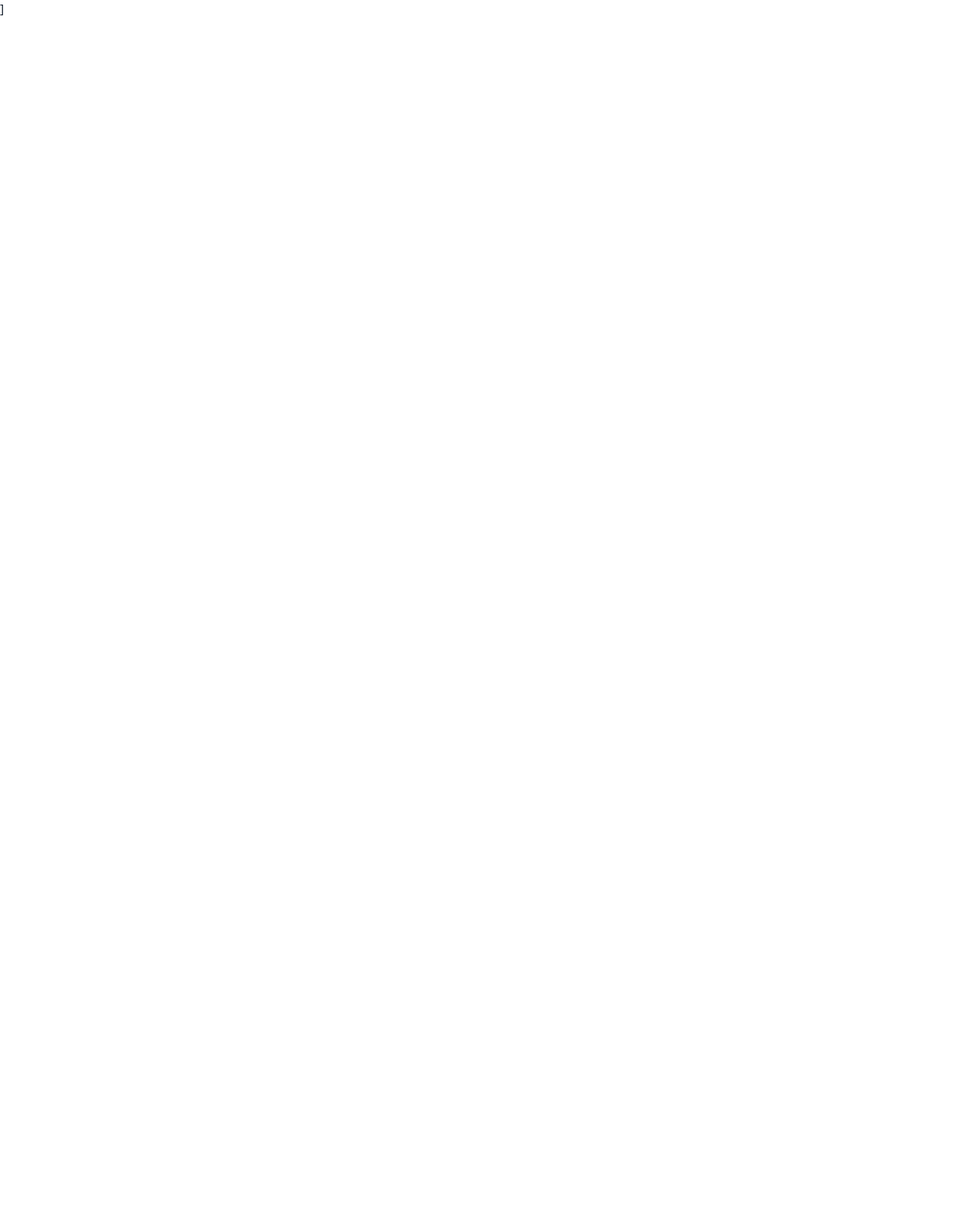
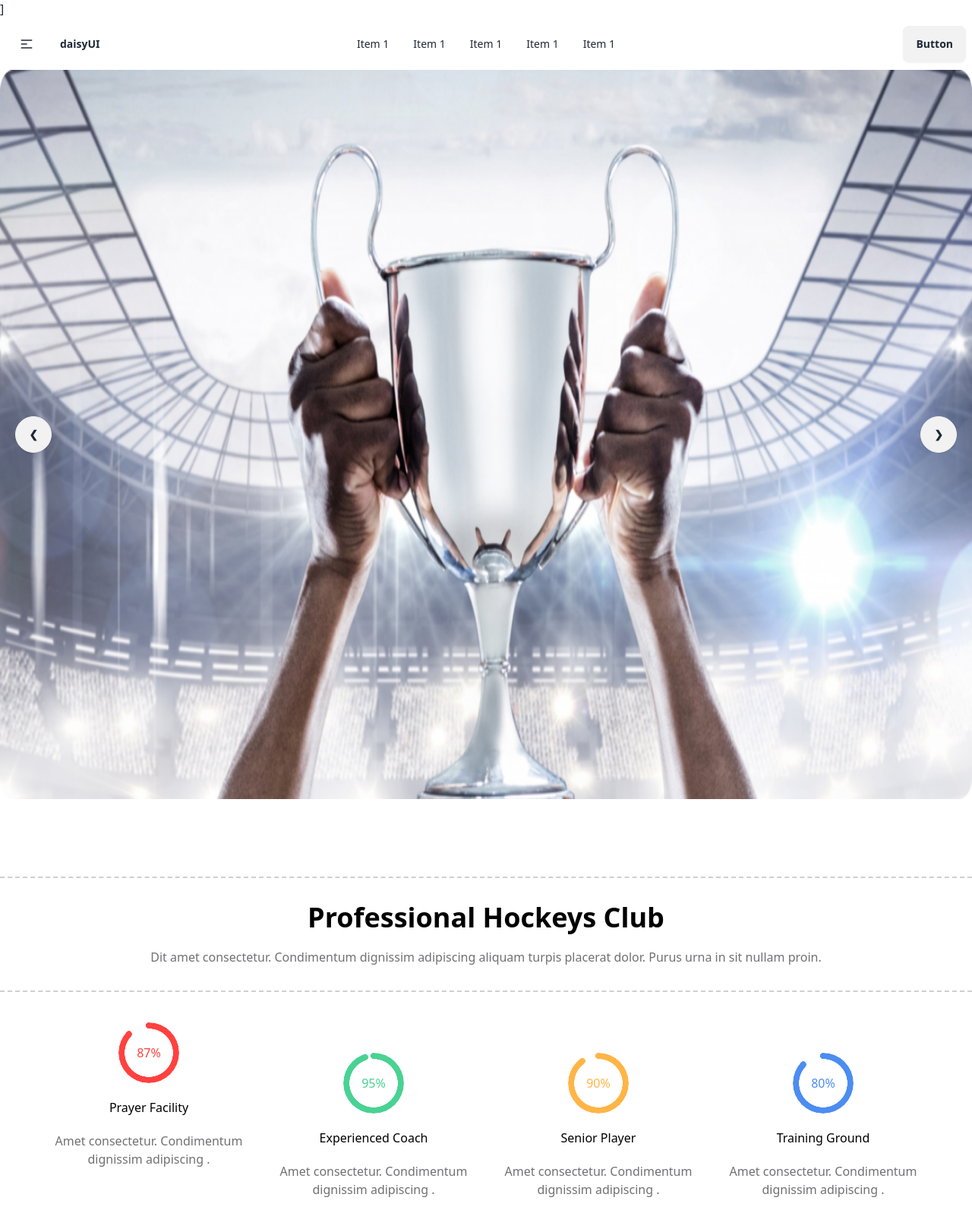
Before and after one commit to Sayem-Uddin/assignment-3, a plain HTML site: page index.html in a window 1280 px wide. Shown: the whole page at 76% size. Before the commit the page ends 800 px from the top, so only its background shows below. Drawn offline with nearby package versions, Linux system fonts and the light colour scheme; grey boxes are pictures that could not be loaded.

Commit message:
survehy section done

```diff
--- a/index.html
+++ b/index.html
@@ -6,7 +6,21 @@
     <title>Document</title>]
     <link href="https://cdn.jsdelivr.net/npm/daisyui@4.6.0/dist/full.min.css" rel="stylesheet" type="text/css" />
 <script src="https://cdn.tailwindcss.com"></script>
-
+<!-- ----------font manrope--------- -->
+<link rel="preconnect" href="https://fonts.googleapis.com">
+<link rel="preconnect" href="https://fonts.gstatic.com" crossorigin>
+<link href="https://fonts.googleapis.com/css2?family=Manrope:wght@400;500;600;700;800&display=swap" rel="stylesheet">
+<style>
+ .font-manrope{
+  font-family: 'Manrope', sans-serif;
+ }
+ p{
+  color: rgba(19, 19, 24, 0.60);
+ }
+ h1,h2,h3,h4,h5,h6{
+  color: black;
+ }
+</style>
 
 <script>
     tailwind.config = {
@@ -21,6 +35,106 @@
   </script>
 </head>
 <body>
+  <header>
+    <!-- --------------------------------navigation bar--------- -->
+    <nav class="container mx-auto">
 
+      <div class="navbar bg-base-100">
+        <div class="navbar-start">
+          <div class="dropdown">
+            <div tabindex="0" role="button" class="btn btn-ghost lg:hidden">
+              <svg xmlns="http://www.w3.org/2000/svg" class="h-5 w-5" fill="none" viewBox="0 0 24 24" stroke="currentColor"><path stroke-linecap="round" stroke-linejoin="round" stroke-width="2" d="M4 6h16M4 12h8m-8 6h16" /></svg>
+            </div>
+            <ul tabindex="0" class="menu menu-sm dropdown-content mt-3 z-[1] p-2 shadow bg-base-100 rounded-box w-52">
+              <li><a></a></li>
+              <li><a>Item 1</a></li>
+              <li><a>Item 1</a></li>
+              <li><a>Item 1</a></li>
+              <li><a>Item 1</a></li>
+
+            </ul>
+          </div>
+          <a class="btn btn-ghost text-xl">daisyUI</a>
+        </div>
+        <div class="navbar-center hidden lg:flex">
+          <ul class="menu menu-horizontal px-1">
+            <li><a>Item 1</a></li>
+            <li><a>Item 1</a></li>
+            <li><a>Item 1</a></li>
+            <li><a>Item 1</a></li>
+            <li><a>Item 1</a></li>
+
+          </ul>
+        </div>
+        <div class="navbar-end">
+          <a class="btn">Button</a>
+        </div>
+      </div>
+    </nav>
+    <!-- --------------------------------banner section------------- -->
+    <section class="container mx-auto">
+      <div class="carousel w-full">
+        <div id="slide1" class="carousel-item relative w-full">
+          <img src="./Images/1.png" class="w-full" />
+          <div class="absolute flex justify-between transform -translate-y-1/2 left-5 right-5 top-1/2">
+            <a href="#slide2" class="btn btn-circle">❮</a>
+            <a href="#slide2" class="btn btn-circle">❯</a>
+          </div>
+        </div>
+        <div id="slide2" class="carousel-item relative w-full">
+          <img src="https://daisyui.com/images/stock/photo-1609621838510-5ad474b7d25d.jpg" class="w-full" />
+          <div class="absolute flex justify-between transform -translate-y-1/2 left-5 right-5 top-1/2">
+            <a href="#slide1" class="btn btn-circle">❮</a>
+            <a href="#slide1" class="btn btn-circle">❯</a>
+          </div>
+        </div>
+
+
+      </div>
+    </section>
+  </header>
+  <main>
+    <!-- ---------------------------------survey section----------- -->
+    <section class="container mx-auto mt-24">
+     <div class=" py-8 justify-center items-center space-y-5 text-center border-dashed border-y-2 border-[#13131833] ">
+      <h1 class=" text-4xl font-extrabold">
+        Professional Hockeys Club
+      </h1>
+      <p>
+        Dit amet consectetur. Condimentum dignissim adipiscing aliquam turpis placerat dolor. Purus urna in sit nullam proin.
+      </p>
+      </div>
+     <div class="flex flex-col lg:flex-row space-y-10 py-10 px-12">
+
+    <div class=" justify-center items-center text-center space-y-5">
+     <div class="radial-progress text-[#FF4240]" style="--value:87;" role="progressbar">87%</div>
+     <h3>Prayer Facility</h3>
+     <p>Amet consectetur. Condimentum dignissim adipiscing .</p>
+    </div>
+
+  <div class=" justify-center items-center text-center space-y-5">
+   <div class="radial-progress text-[#49D293]" style="--value:95;" role="progressbar">95%</div>
+   <h3>Experienced Coach</h3>
+   <p>Amet consectetur. Condimentum dignissim adipiscing .</p>
+  </div>
+
+<div class=" justify-center items-center text-center space-y-5">
+ <div class="radial-progress text-[#FFB546]" style="--value:90;" role="progressbar">90%</div>
+ <h3>Senior Player</h3>
+ <p>Amet consectetur. Condimentum dignissim adipiscing .</p>
+</div>
+<div class=" justify-center items-center text-center space-y-5">
+ <div class="radial-progress text-[#4C8DF1]" style="--value:87;" role="progressbar">80%</div>
+ <h3>Training Ground</h3>
+ <p>Amet consectetur. Condimentum dignissim adipiscing .</p>
+</div>
+</div>
+
+
+
+    </section>
+
+    <section class=""></section>
+  </main>
 </body>
 </html>
```
